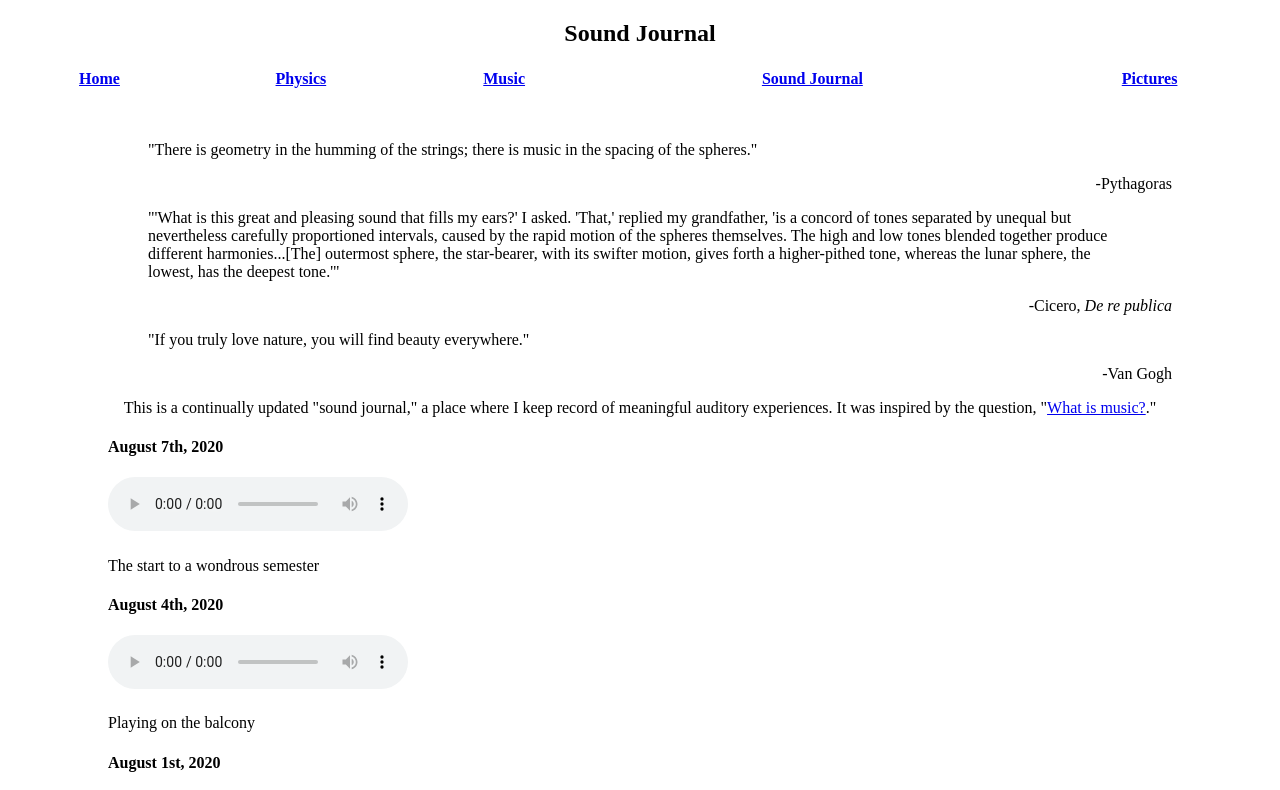
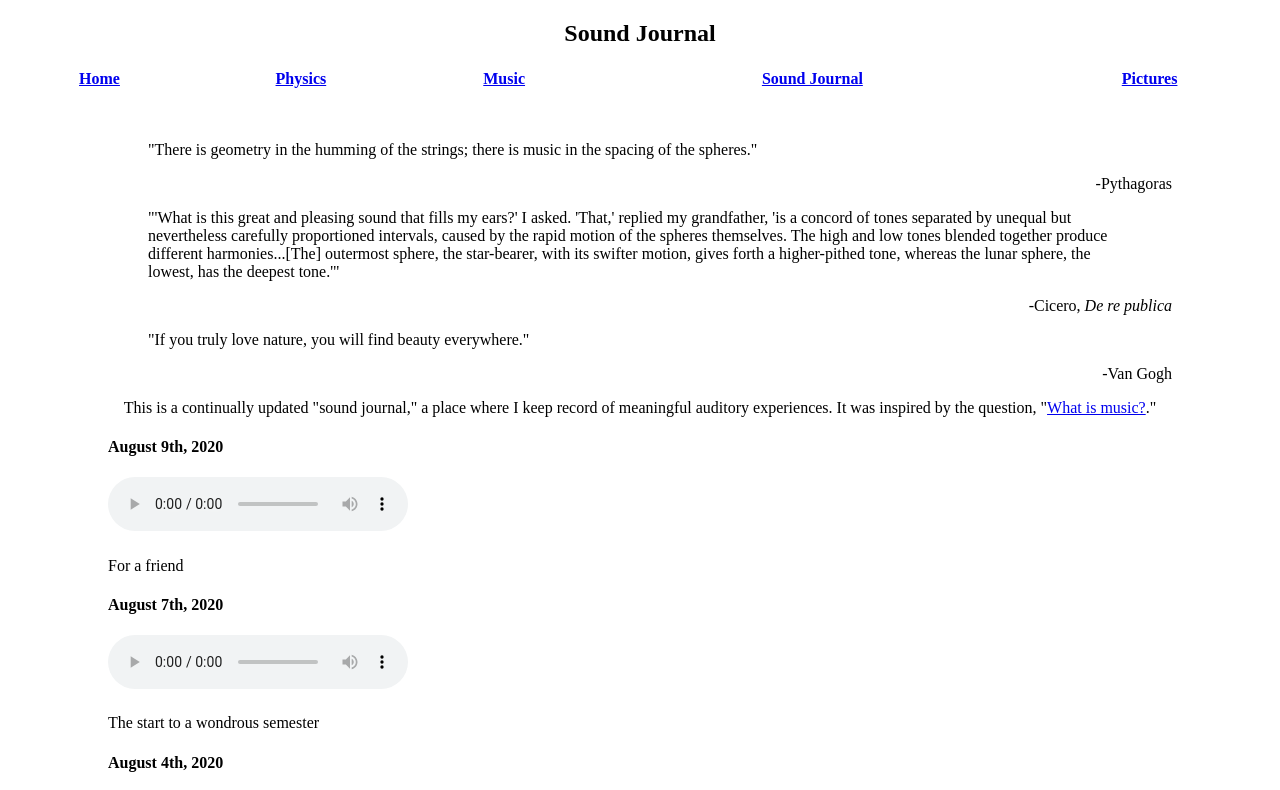
Before and after one commit to cag170030/chirag, a plain HTML site: page soundjournal.html in a window 1280 px wide. Shown: the top 790 px of the page. Drawn offline with Linux system fonts and the light colour scheme.

Commit message:
Update soundjournal.html

```diff
--- a/soundjournal.html
+++ b/soundjournal.html
@@ -48,6 +48,13 @@ div {
 <p align="middle">This is a continually updated "sound journal," a place where I keep record of meaningful auditory experiences. It was inspired by the question, "<a href="Whatismusic.pdf" target="_blank" rel="noopener noreferrer">What is music?</a>."</p>
 
 
+
+
+<h4>August 9th, 2020</h4>
+
+<h4><audio controls><source src="shadowguitar.mp3" type="audio/mpeg"></audio></h4>
+
+<p>For a friend</p>
 
 
 <h4>August 7th, 2020</h4>
```
